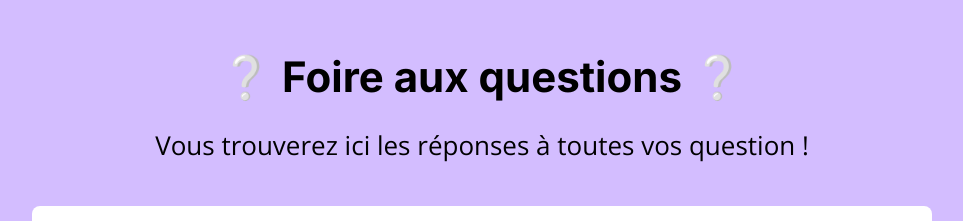
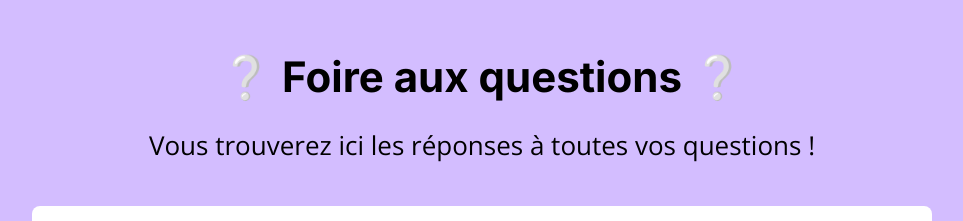
Before and after one commit to aperbet56/FAQ, a plain HTML site: page index.html in a window 1280 px wide. Shown: the top 221 px of the page, without its empty margins (158-1121 px from the left). Drawn offline with nearby package versions, Linux system fonts and the light colour scheme.

Commit message:
Correction faute d'orthographe

```diff
--- a/index.html
+++ b/index.html
@@ -23,7 +23,7 @@
     <header class="header">
       <h1 class="header__title">❔ Foire aux questions ❔</h1>
       <p class="header__subtitle">
-        Vous trouverez ici les réponses à toutes vos question !
+        Vous trouverez ici les réponses à toutes vos questions !
       </p>
     </header>
     <!-- Fin du header -->
```
